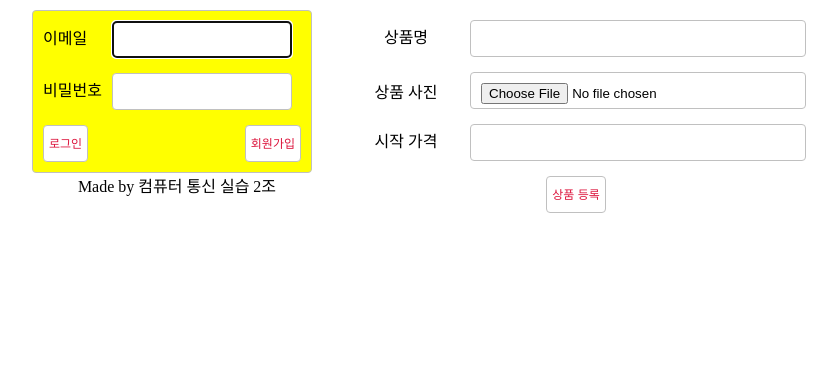
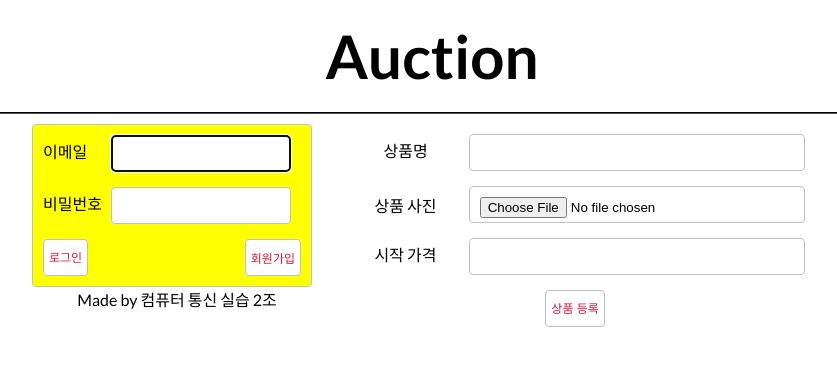
Before and after one commit to korobopolly/develop_auction, a website: page views/good.html in a window 1280 px wide. Shown: the whole page, without its empty margins (208-1045 px from the left). Drawn offline with nearby package versions, Linux system fonts and the light colour scheme; files that its build step writes are made by us from their sources.

Commit message:
레이아웃 디자인 추가

```diff
--- a/config/config.json
+++ b/config/config.json
@@ -1,7 +1,7 @@
 {
   "development": {
     "username": "root",
-    "password": null,
+    "password": "1234",
     "database": "auction2",
     "host": "127.0.0.1",
     "dialect": "mysql"
--- a/public/main.css
+++ b/public/main.css
@@ -1,5 +1,41 @@
-* { box-sizing: border-box; }
-html, body { margin: 0; padding: 0; height: 100%; }
+/*이준성 추가 css 시작*/
+*,
+*::after,
+*::before {
+  margin: 0;
+  padding: 0;
+  box-sizing: border-box; }
+
+html {
+  height: 100%;
+  font-size: 62.5%; }
+
+body {
+  font-size:1.6rem;
+  height: 100%;
+  background-color: white;
+  font-family: "Lato",sans-serif;
+  font-weight: 400; }
+
+
+.title{
+  margin-top: 2rem;
+  text-align: center;
+}
+
+.heading-first {
+  color: black;
+  font-size: 6rem; }
+
+.underline {
+  margin-top: 2rem;
+  border-color: black; }
+
+a {
+  color:black;
+  text-decoration: none; }
+/*이준성 추가 css 종료*/
+
 .btn {
   display: inline-block;
   padding: 0 5px;
--- a/views/layout.html
+++ b/views/layout.html
@@ -5,7 +5,15 @@
     <title>{{title}}</title>
     <meta name="viewport" content="width=device-width, user-scalable=no">
     <meta http-equiv="X-UA-Compatible" content="IE=edge">
+    <meta name="viewport" content="width=device-width, initial-scale=1.0">
+    <link href="https://fonts.googleapis.com/css?family=Lato:100,300,400,700,900" rel="stylesheet">
     <link rel="stylesheet" href="/main.css">
+    <title>실시간 경매 시스템</title>
+
+    <div class="title">
+      <h1 class="heading-first"><a href="index.html">Auction</a></h1>
+    </div>
+    <hr class="underline">
   </head>
   <body>
     <div class="container">
```
Also changed, not shown: uploads/nat-91622533456582.jpg (added).
